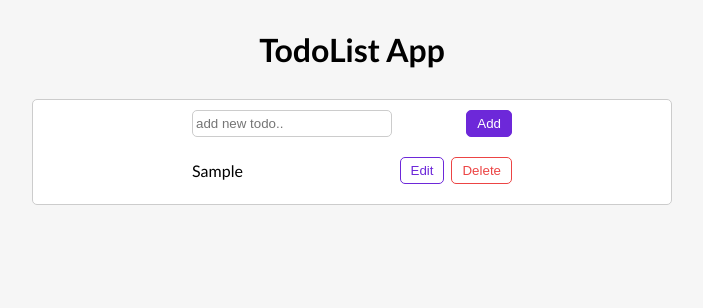
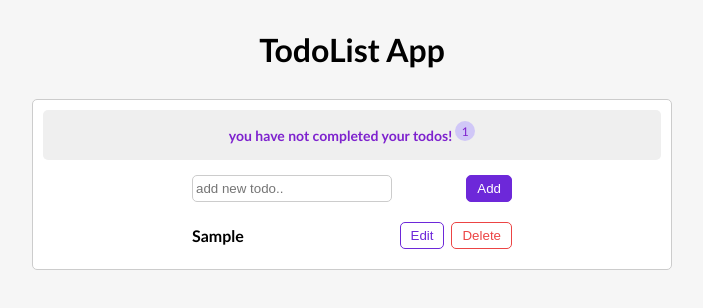
Before and after one commit to ali-khoshqamat/TodoList-App-React, a React (Create React App) app: page / in a window 1280 px wide. Both pictures are taken after typing "Sample" into the empty fields and a click on the button "Add". Shown: the top 308 px of the page, without its empty margins (288-991 px from the left). Built offline with nearby package versions, Linux system fonts and the light colour scheme.

Commit message:
add NavBar component

```diff
--- a/src/App.css
+++ b/src/App.css
@@ -4,7 +4,7 @@
   flex-direction: column;
   align-items: center;
   margin-top: 20px;
-  padding: 10px;
+  padding: 10px 0;
 }
 .App h1 {
   margin-bottom: 30px;
@@ -26,6 +26,10 @@
   justify-content: space-between;
   align-items: center;
   margin-bottom: 10px;
+}
+.todoText {
+  cursor: pointer;
+  font-weight: bold;
 }
 .completed {
   text-decoration: line-through;
@@ -67,3 +71,31 @@ input:focus {
   color: #fff;
   background-color: #6d28d9;
 }
+header {
+  width: 100%;
+  height: 50px;
+  display: flex;
+  justify-content: center;
+  align-items: center;
+  background-color: #efefef;
+  margin-bottom: 10px;
+  border-radius: 5px;
+  margin-bottom: 15px;
+}
+header h2 {
+  font-size: 14px;
+  color: #7e22ce;
+}
+header span {
+  width: 20px;
+  height: 20px;
+  display: flex;
+  justify-content: center;
+  align-items: center;
+  color: #7e22ce;
+  background-color: #d0c7f7;
+  border-radius: 50%;
+  margin-left: 3px;
+  margin-bottom: 8px;
+  font-size: 12px;
+}
--- /dev/null
+++ b/src/components/NavBar.js
@@ -0,0 +1,16 @@
+const NavBar = ({ unCompletedTodosLength }) => {
+  return (
+    <header>
+      {unCompletedTodosLength ? (
+        <>
+          <h2>you have not completed your todos!</h2>
+          <span>{unCompletedTodosLength}</span>
+        </>
+      ) : (
+        <h2>set your today todos!</h2>
+      )}
+    </header>
+  );
+};
+
+export default NavBar;
--- a/src/components/Todo.js
+++ b/src/components/Todo.js
@@ -1,7 +1,10 @@
 const Todo = ({ todo, onComplete, onDelete, onEdit }) => {
   return (
     <div className="todo">
-      <div onClick={onComplete} className={todo.isCompleted ? "completed" : ""}>
+      <div
+        onClick={onComplete}
+        className={`todoText ${todo.isCompleted ? "completed" : ""}`}
+      >
         {todo.text}
       </div>
       <div>
--- a/src/components/TodoApp.js
+++ b/src/components/TodoApp.js
@@ -1,6 +1,7 @@
 import { useState } from "react";
 import TodoForm from "./TodoForm";
 import TodoList from "./TodoList";
+import NavBar from "./NavBar";
 
 const TodoApp = () => {
   const [todos, setTodos] = useState([]);
@@ -40,6 +41,11 @@ const TodoApp = () => {
 
   return (
     <div className="container">
+      <NavBar
+        unCompletedTodosLength={
+          todos.filter((todo) => !todo.isCompleted).length
+        }
+      />
       <TodoForm submitTodoHandler={addTodoHandler} />
       <TodoList
         todos={todos}
```
